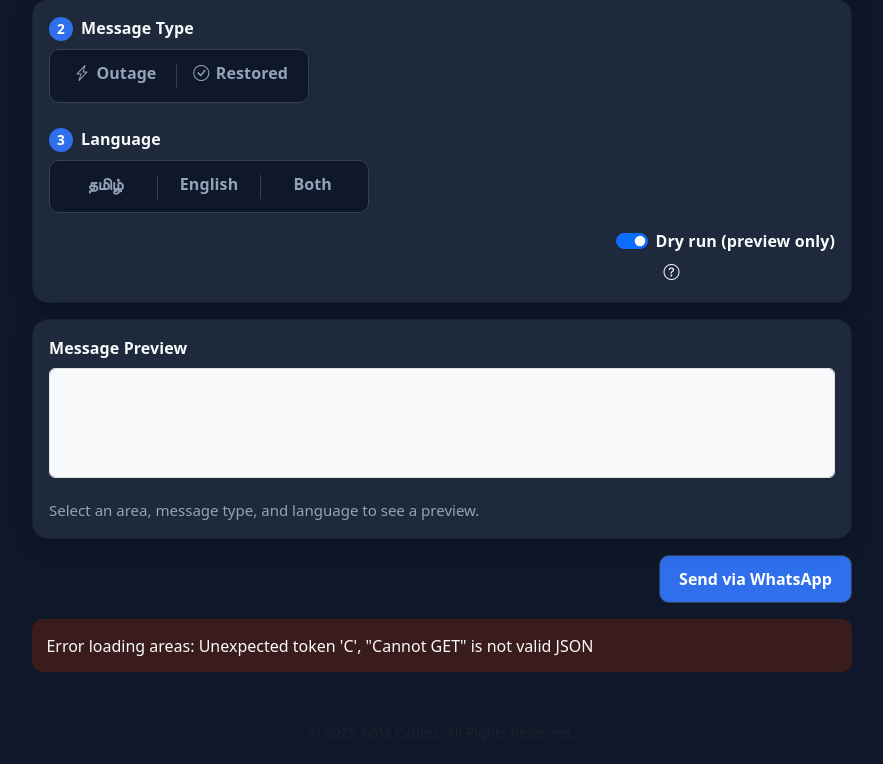
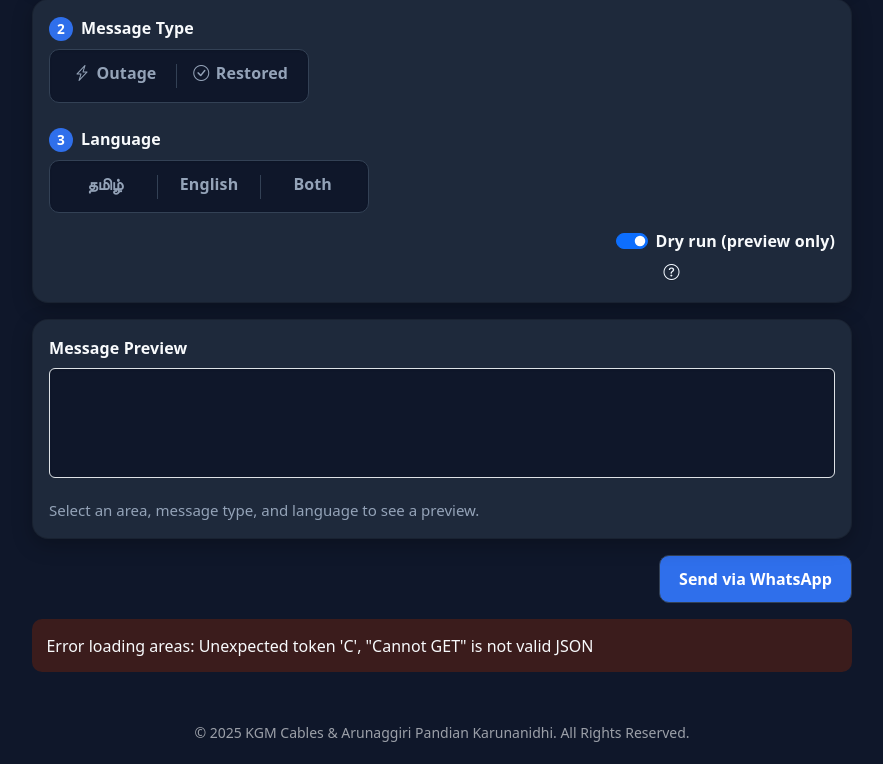
Before and after one commit to Arunaggiri-Pandian/Cable_TV_Outage_Messenger, a Flask app: page / in a window 1280 px wide. Shown: the part 235-999 px from the top of the page, without its empty margins (198-1081 px from the left). Run offline with Flask 3, Linux system fonts and the light colour scheme; some libraries are stand-ins or nearby versions.

Commit message:
feat(UI): Finalize UI enhancements and dark mode fixes
- Styled the message preview box to respect the dark theme and match the recessed input style.
- Corrected the footer text color to ensure readability in dark mode.
- Updated the copyright notice in both the main footer and sidebar to include the user's name.
- Improved the styling of the sidebar footer for better visibility.
- Reduced the default width of the sidebar for a more compact appearance.

```diff
--- a/static/css/style.css
+++ b/static/css/style.css
@@ -120,6 +120,10 @@
 .form-check-label i { color: var(--header-ink); }
 
 /* Sidebar */
+.sidebar.offcanvas-start {
+  --bs-offcanvas-width: 320px;
+}
+
 .sidebar{ background:#0c1118 !important; border-right:1px solid var(--line); }
 .sb-section{ margin-bottom: 1rem; }
 .sb-section h6{ margin:0 0 .5rem 0; color:#eaf2ff; }
@@ -128,6 +132,11 @@
 .sb-grow{ flex:1 1 auto; }
 .sb-footer{ border-top:1px solid var(--line); padding-top:.75rem; }
 .sb-dev{ color:#e7efff; font-weight:600; }
+
+.sb-footer small {
+  color: var(--ink);
+  opacity: 0.7;
+}
 
 /* Layout */
 .container { max-width: 860px; margin: 0 auto; padding: 20px; }
@@ -367,12 +376,21 @@
 
 
 
-.choices[data-type*=select-one]::after {
+body:not(.light-mode) input[type="time"]::-webkit-calendar-picker-indicator {
+  filter: invert(1);
+}
 
+#templatePreview {
+  min-height: 110px;
+  background-color: var(--bg);
+  color: var(--ink);
+  font-family: monospace;
+  white-space: pre-wrap;
+  box-shadow: inset 0 1px 2px rgba(0,0,0,0.1);
+}
 
-
-  border-top-color: var(--placeholder);
-
-
-
+/* Footer text color override for dark mode */
+body:not(.light-mode) footer.text-muted {
+  color: var(--ink) !important;
+  opacity: 0.6;
 }
--- a/templates/index.html
+++ b/templates/index.html
@@ -61,8 +61,7 @@
 
       <div class="sb-grow"></div>
       <div class="sb-footer">
-        <small class="sb-dev">©️reated by:<br/>Arunaggiri Pandian Karunanidhi</small>
-        <small class="text-muted d-block mt-2">© 2025 KGM Cables. All Rights Reserved.</small>
+        <small>© 2025 KGM Cables & Arunaggiri Pandian Karunanidhi. All Rights Reserved.</small>
       </div>
     </div>
   </div>
@@ -154,7 +153,7 @@
                         <div class="mb-3">
                             <label for="message" class="form-label">Message Preview</label>
                             <textarea class="form-control" id="message" rows="4" placeholder="Enter your message here..." style="display: none;"></textarea>
-                            <div id="templatePreview" class="form-control" style="min-height: 110px; background-color: var(--bs-gray-100); font-family: monospace; white-space: pre-wrap; color: var(--bs-gray-700);"></div>
+                            <div id="templatePreview" class="form-control"></div>
                         </div>
       <div class="muted" id="composeHint">
         Select an area, message type, and language to see a preview.
@@ -168,7 +167,7 @@
     <section id="status" class="status"></section>
 
     <footer class="text-center text-muted mt-5">
-      <small>© 2025 KGM Cables. All Rights Reserved.</small>
+      <small>© 2025 KGM Cables & Arunaggiri Pandian Karunanidhi. All Rights Reserved.</small>
     </footer>
   </main>
 
```
